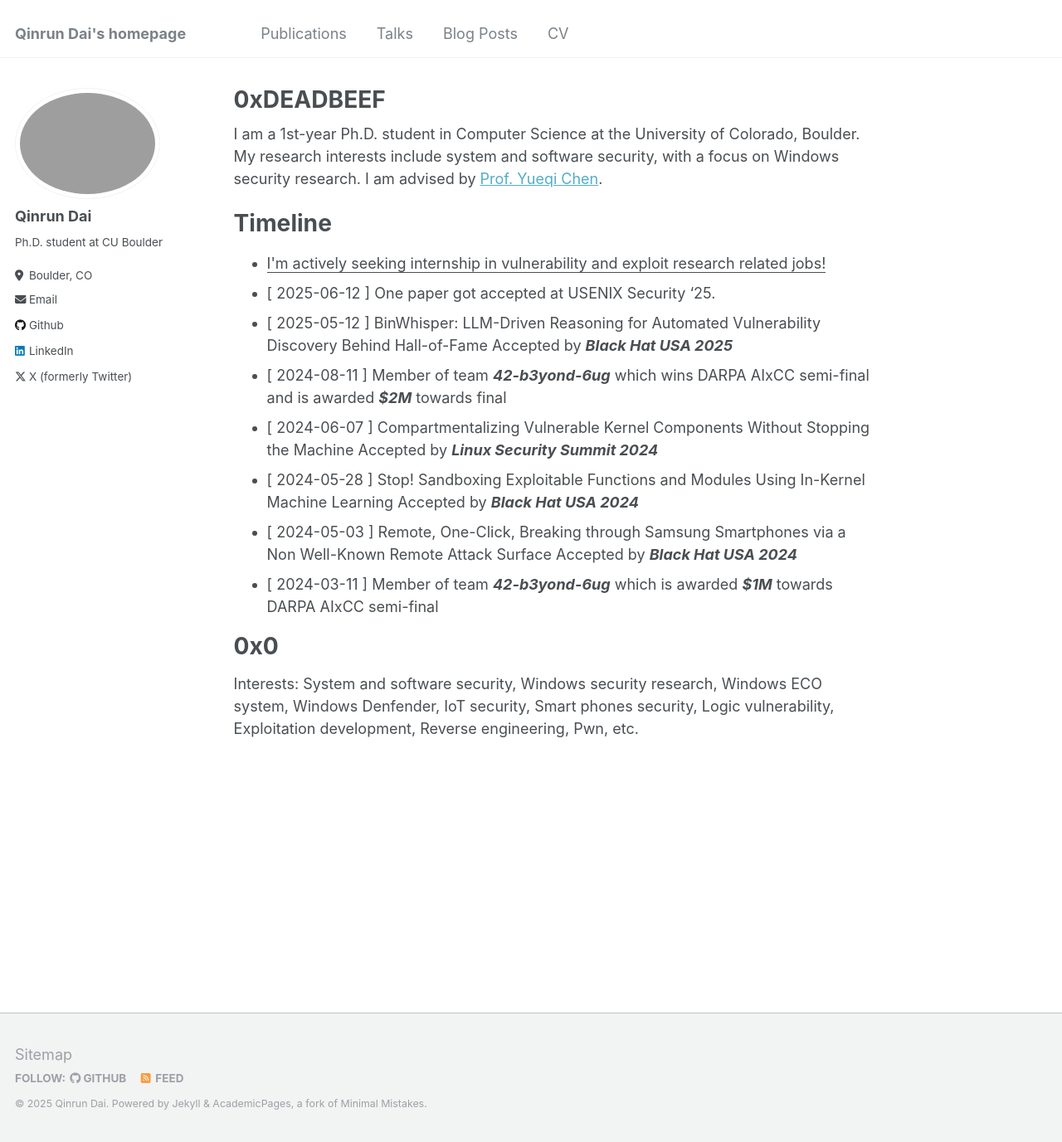
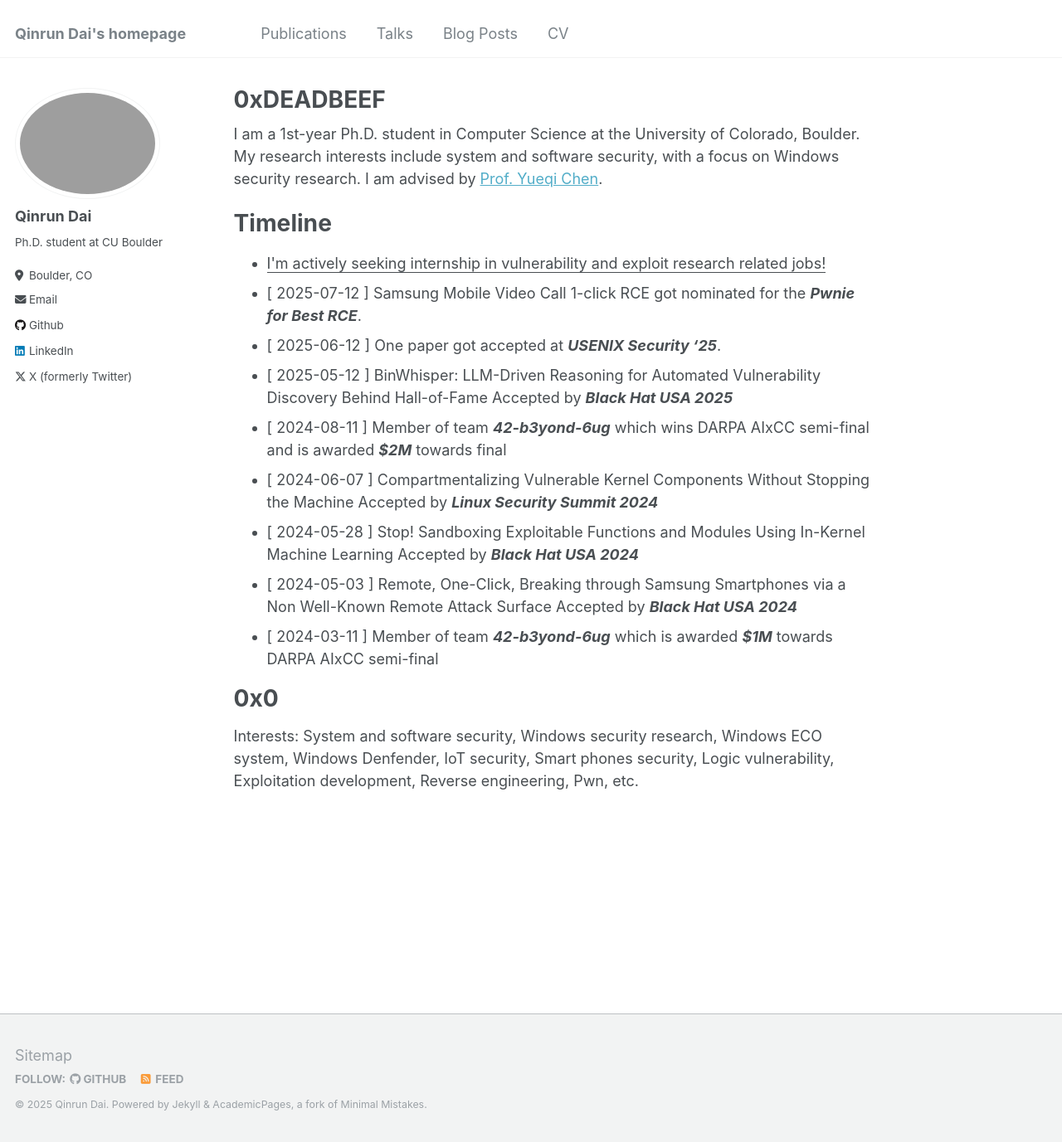
Before and after one commit to second5t/second5t.github.io, a Jekyll site: the page built from _pages/about.md, in a window 1280 px wide and 1377 px high. Shown: the whole window at 83% size. Built offline with Jekyll 4.4.1, drawn with Linux system fonts in a browser that asks for light colours.

Commit message:
update pwnie nomination

```diff
--- a/_pages/about.md
+++ b/_pages/about.md
@@ -13,7 +13,8 @@ Timeline
 =========
 
 - <u>I'm actively seeking internship in vulnerability and exploit research related jobs!<u>
-- [ 2025-06-12 ] One paper got accepted at USENIX Security '25.
+- [ 2025-07-12 ] Samsung Mobile Video Call 1-click RCE got nominated for the ***Pwnie for Best RCE***.
+- [ 2025-06-12 ] One paper got accepted at ***USENIX Security '25***.
 - [ 2025-05-12 ] BinWhisper: LLM-Driven Reasoning for Automated Vulnerability Discovery Behind Hall-of-Fame Accepted by ***Black Hat USA 2025***
 - [ 2024-08-11 ] Member of team ***42-b3yond-6ug*** which wins DARPA AIxCC semi-final and is awarded ***$2M*** towards final
 - [ 2024-06-07 ] Compartmentalizing Vulnerable Kernel Components Without Stopping the Machine Accepted by ***Linux Security Summit 2024***
```
